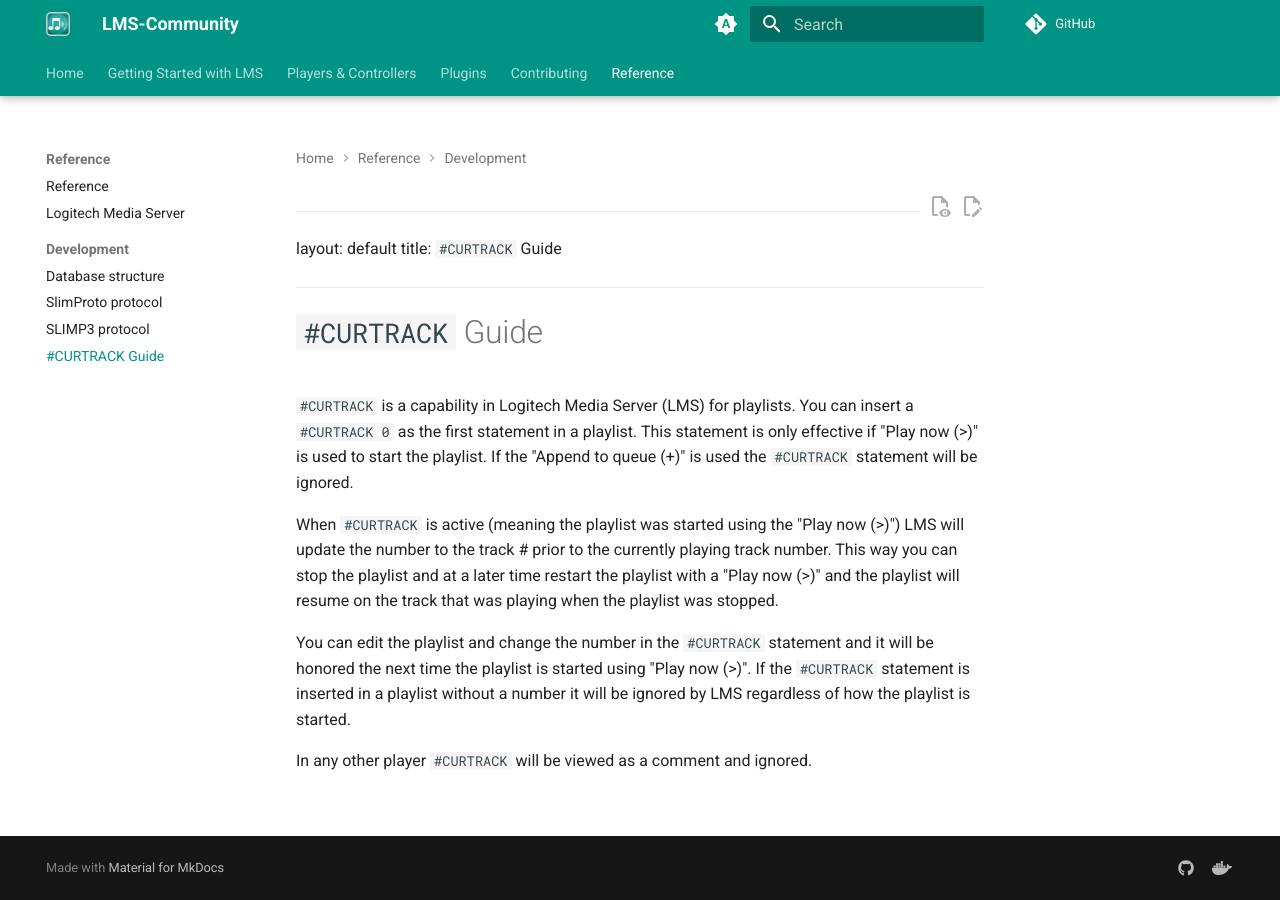
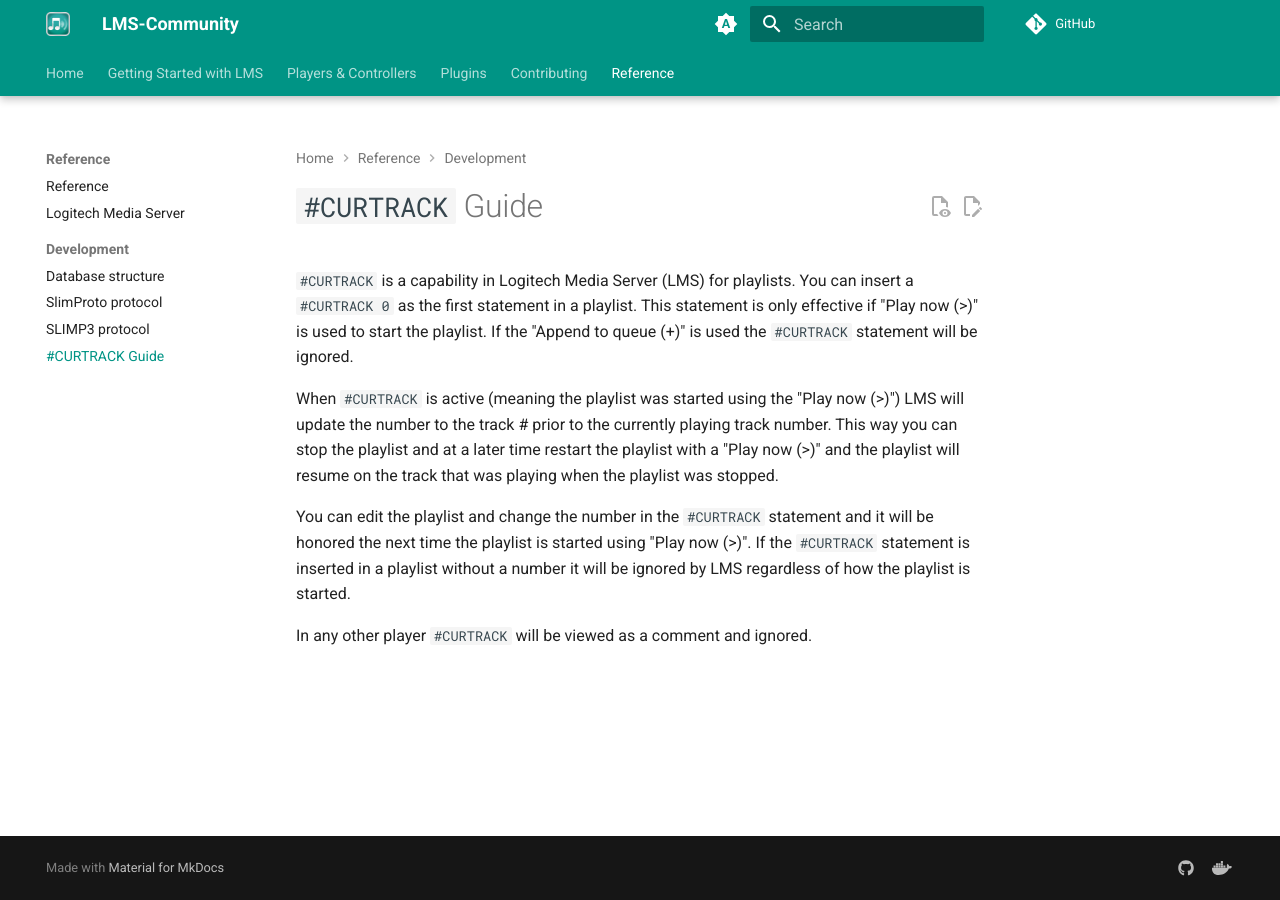
Before and after one commit to LMS-Community/lms-community.github.io, an MkDocs documentation site: the page built from docs/reference/curtrack.md, in a window 1280 px wide. Built offline with MkDocs 1.6.1 and Material for MkDocs 9.7.7, drawn with Linux system fonts in a browser that asks for light colours; comment, search, counter and statistics services are not loaded.

Commit message:
Fix header

```diff
--- a/docs/reference/curtrack.md
+++ b/docs/reference/curtrack.md
@@ -1,6 +1,6 @@
 ---
 layout: default
-title: `#CURTRACK` Guide
+title: #CURTRACK Guide
 ---
 
 # `#CURTRACK` Guide
```
